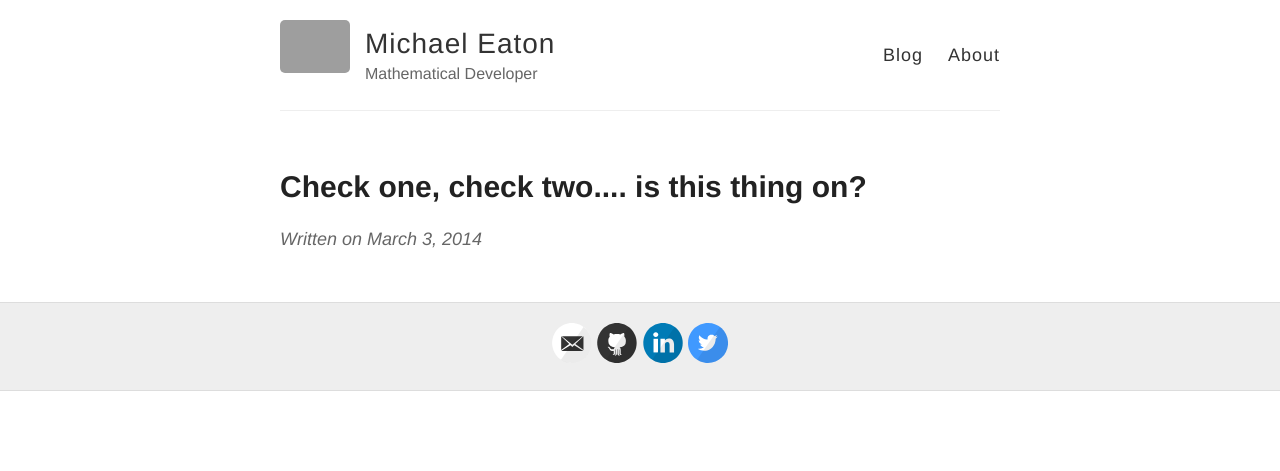
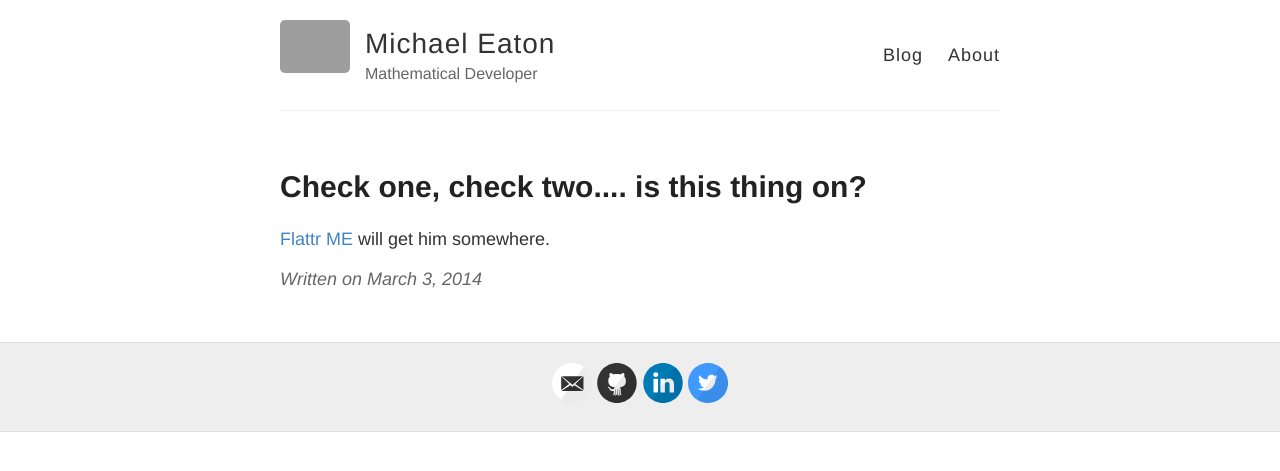
Before and after one commit to mpeaton/mpeaton.github.io.old, a Jekyll site: the page built from _posts/2014-3-3-Hello-World.md, in a window 1280 px wide. Shown: the top 471 px of the page. Built offline with Jekyll 4.4.1, drawn with Linux system fonts in a browser that asks for light colours; grey boxes are pictures that could not be loaded.

Commit message:
shameless

```diff
--- a/_posts/2014-3-3-Hello-World.md
+++ b/_posts/2014-3-3-Hello-World.md
@@ -2,3 +2,4 @@
 layout: post
 title: Check one, check two.... is this thing on?
 ---
+[Flattr ME]({{ https://flattr.com }}/profile/mpeaton) will get him somewhere.
```
